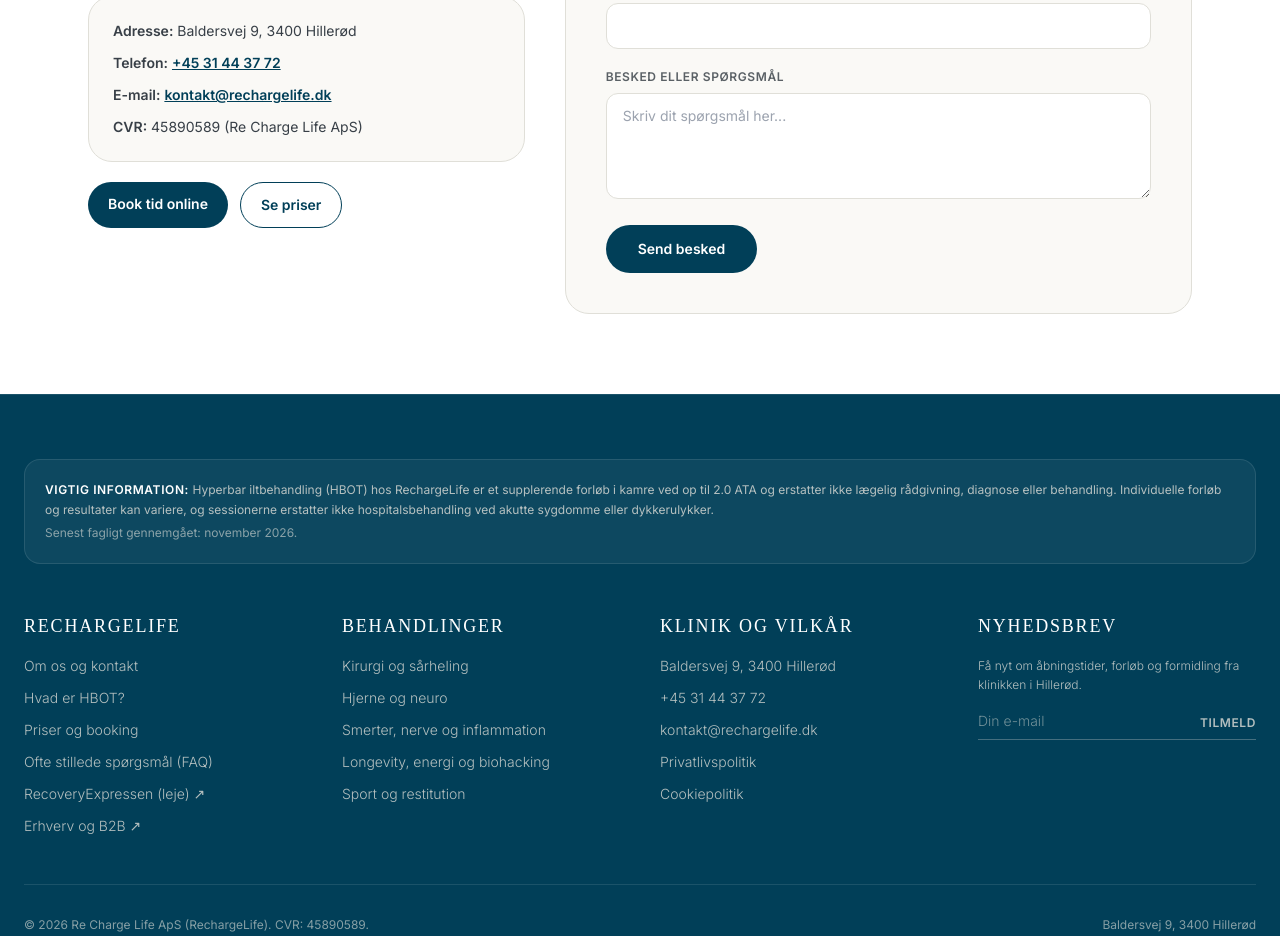
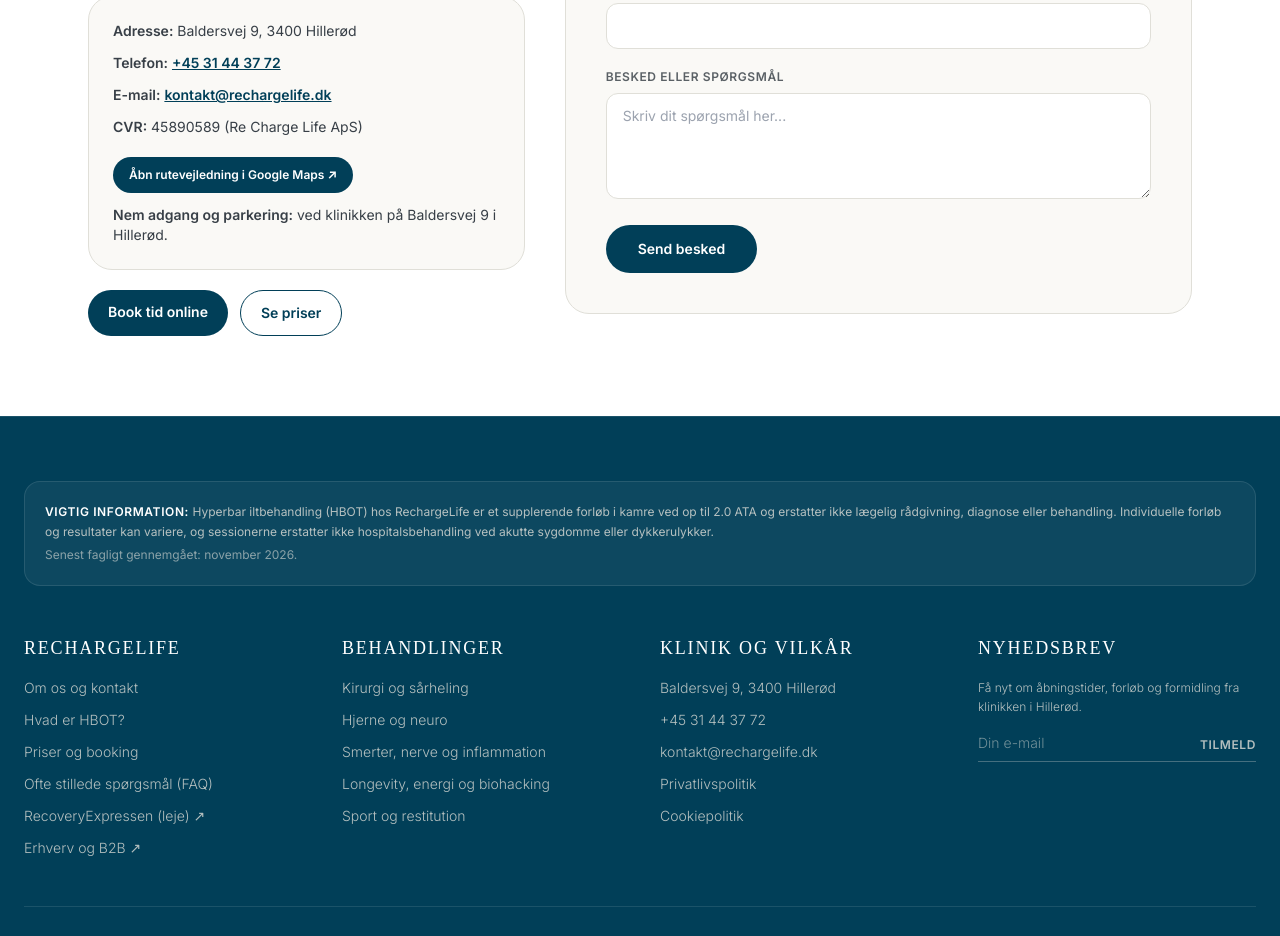
Before and after one commit to ChristensenMichael/rechargelife-main-web1, a plain HTML site: page om-os.html in a window 1280 px wide. Shown: the part 2620-3556 px from the top of the page. Drawn offline with nearby package versions, Linux system fonts and the light colour scheme; a web font is replaced by a local one.

Commit message:
Tilføjet google maps åbning på om-os og gode parkeringsforhold

```diff
--- a/om-os.html
+++ b/om-os.html
@@ -351,6 +351,12 @@
                             <p><strong>Telefon:</strong> <a href="tel:+4531443772" class="text-rl-darkblue font-semibold underline">+45 31 44 37 72</a></p>
                             <p><strong>E-mail:</strong> <a href="mailto:kontakt@rechargelife.dk" class="text-rl-darkblue font-semibold underline">kontakt@rechargelife.dk</a></p>
                             <p><strong>CVR:</strong> 45890589 (Re Charge Life ApS)</p>
+                            <div class="pt-2 flex flex-wrap gap-3">
+                                <a href="https://www.google.com/maps/dir/?api=1&amp;destination=Baldersvej+9,+3400+Hiller%C3%B8d" target="_blank" rel="noopener noreferrer" class="inline-flex items-center gap-2 bg-rl-darkblue text-white font-semibold px-4 py-2.5 rounded-full text-xs hover:bg-rl-black transition">
+                                    Åbn rutevejledning i Google Maps ↗
+                                </a>
+                            </div>
+                            <p><strong>Nem adgang og parkering:</strong> ved klinikken på Baldersvej 9 i Hillerød.</p>
                         </div>
 
                         <div class="flex flex-wrap gap-3">
```
